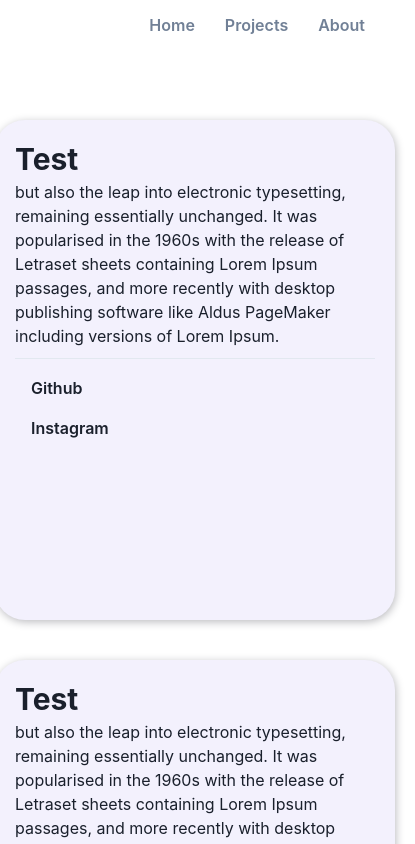
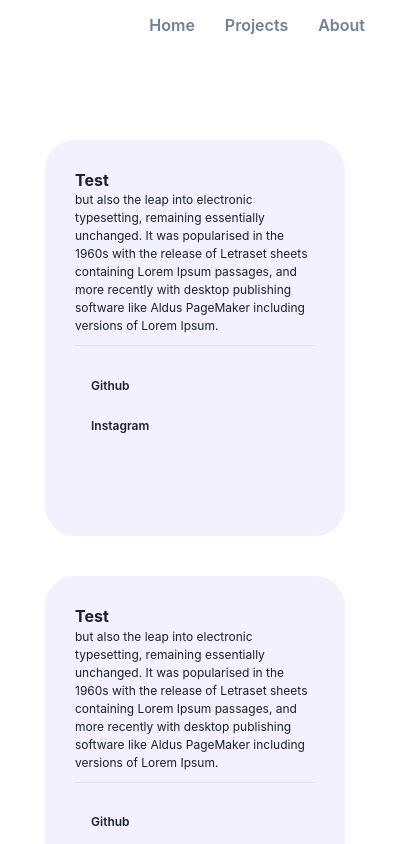
Before and after one commit to pervezn/lemonade, a React (Create React App) app: page / in a window 390 px wide. Both pictures are taken after a click on the button "Projects". Shown: the top 844 px of the page, 415 px wide, since content can reach past the window. Built offline with nearby package versions, Linux system fonts and the light colour scheme.

Commit message:
chore: css update, responsive

```diff
--- a/src/App.js
+++ b/src/App.js
@@ -1,5 +1,5 @@
 import './App.css';
-import { Box, ChakraProvider, Heading, Text, Button, VStack } from '@chakra-ui/react'
+import { Box, ChakraProvider, Heading, Text, Button, Flex, extendTheme } from '@chakra-ui/react'
 import CardContainer from './components/Card'
 import React, {useState} from 'react';
 import TypeWriter from './components/TypeWriter';
@@ -9,7 +9,7 @@ function App() {
   const [content, setContent] = useState(<TypeWriter />)
 
   function handleNav(e) {
-    console.log("here")
+    // console.log("here")
     let target = e.target.innerText
     setContentStr(target)
     console.log(target)
@@ -21,18 +21,22 @@ function App() {
     }
   }
 
+
+
+
   return (
     <ChakraProvider>
       <div>
         <div style={styles.navBtnContainer} >
-        <Button style={styles.navBtn} variant='link' onClick={(e) => handleNav(e)}>Home</Button>
-        <Button style={styles.navBtn} variant='link' onClick={(e) => handleNav(e)}>Projects</Button>
-        <Button style={styles.navBtn} variant='link' onClick={(e) => handleNav(e)}>About</Button>
+          <Button style={styles.navBtn} variant='link' onClick={(e) => handleNav(e)}>Home</Button>
+          <Button style={styles.navBtn} variant='link' onClick={(e) => handleNav(e)}>Projects</Button>
+          <Button style={styles.navBtn} variant='link' onClick={(e) => handleNav(e)}>About</Button>
         </div>
-        <div style={contentStr === 'Projects' ? styles.headingProjects : styles.heading}>
+        <Flex style={contentStr === 'Projects' ? styles.headingProjects : styles.heading} >
           {content}
-        </div>
-        <div style={{paddingLeft: "12px", paddingRight: "12px"}}>
+        </Flex>
+        <div style={{padding: '100px' }}>
+          Social Medias
         </div>
       </div>
     </ChakraProvider>
@@ -44,16 +48,16 @@ export default App;
 
 const styles = {
   heading: {
-    display: "flex",
-    flex: "1 1 auto !important",
+    // display: "flex",
+    // flex: "1 1 auto !important",
     justifyContent: "center",
     alignItems: "center",
     width: "100vw",
     height: "100vh",
   },
   headingProjects: {
-    display: "flex",
-    flex: "1 1 auto !important",
+    // display: "flex",
+    // flex: "1 1 auto !important",
     justifyContent: "center",
     alignItems: "center",
     // width: "100vw",
--- a/src/components/Card.js
+++ b/src/components/Card.js
@@ -1,16 +1,28 @@
-import React from 'react';
-import { Box, ChakraProvider, Heading, Text, Button, VStack } from '@chakra-ui/react'
+import React, {useState} from 'react';
+import { Box, Heading, Text, Button, Flex } from '@chakra-ui/react'
 
 
 const Card = () => {
+    const [hoverStyle, setHoverStyle] = useState(false)
+
     return (
-      <Box style={styles.cardWrapper}>
-        <Heading>Test</Heading>
-        <Text style={{paddingBottom: "10px"}}>but also the leap into electronic typesetting, remaining essentially unchanged. It was popularised in the 1960s with the release of Letraset sheets containing Lorem Ipsum passages, and more recently with desktop publishing software like Aldus PageMaker including versions of Lorem Ipsum.</Text>
+      <Box style={hoverStyle ? {...styles.cardWrapper, ...styles.hoverStyle} : styles.cardWrapper}
+            width={[300, 400, 500]}
+            margin={{sm: 'auto', base: 'auto', lg: 'auto', xl: 5}}
+            flexShrink={0}
+            onMouseEnter={() => setHoverStyle(true)}
+            onMouseLeave={() => setHoverStyle(false)}
+      >
+        <Heading fontSize={{ base: '16px', md: '24px', lg: '30px' }}>Test</Heading>
+        <Text fontSize={{ base: '12px', md: '14px', lg: '16px' }} style={{paddingBottom: "10px"}}>but also the leap into electronic typesetting, remaining essentially unchanged. It was popularised in the 1960s with the release of Letraset sheets containing Lorem Ipsum passages, and more recently with desktop publishing software like Aldus PageMaker including versions of Lorem Ipsum.</Text>
         <hr />
-        <div style={{paddingTop: "10px"}}>
-          <Button style={{display: "block"}} variant='ghost'>Github</Button>
-          <Button style={{display: "block"}} variant='ghost'>Instagram</Button>
+        <div style={{paddingTop: "20px"}}>
+          <Button fontSize={{ base: '12px', md: '14px', lg: '16px' }}
+                  style={{display: "block"}} variant='ghost'
+          >Github</Button>
+          <Button fontSize={{ base: '12px', md: '14px', lg: '16px' }}
+           style={{display: "block"}} variant='ghost'
+          >Instagram</Button>
         </div>
       </Box>
     )
@@ -18,12 +30,12 @@ const Card = () => {
 
 const CardContainer = () => {
     return (
-        <div style={styles.cardContainer}>
+        <Flex width={[400, 850, 1100]} style={styles.cardContainer} direction={['column', 'column', 'row']}>
             <Card />
             <Card />
             <Card />
             <Card />
-        </div>
+        </Flex>
     )
 
 }
@@ -32,19 +44,19 @@ export default CardContainer
 
 const styles = {
   cardWrapper: {
-      width: "400px",
-      height: "500px",
+    height: "auto",
     borderRadius: "30px",
-      boxShadow: '1px 2px 9px #bbbbbf',
-      padding: "20px",
+    padding: '30px 30px 90px 30px',
     backgroundColor: "#f3f1fd",
-      margin: "20px",
+    marginTop: "40px",
+
   },
   cardContainer: {
       display: 'flex',
-        width: '900px',
       flexWrap: 'wrap',
       marginTop: '100px',
+  },
+  hoverStyle: {
+    boxShadow: '1px 2px 9px #bbbbbf',
   }
-
 }
```
Lines whose indentation alone changed are shown as unchanged.
